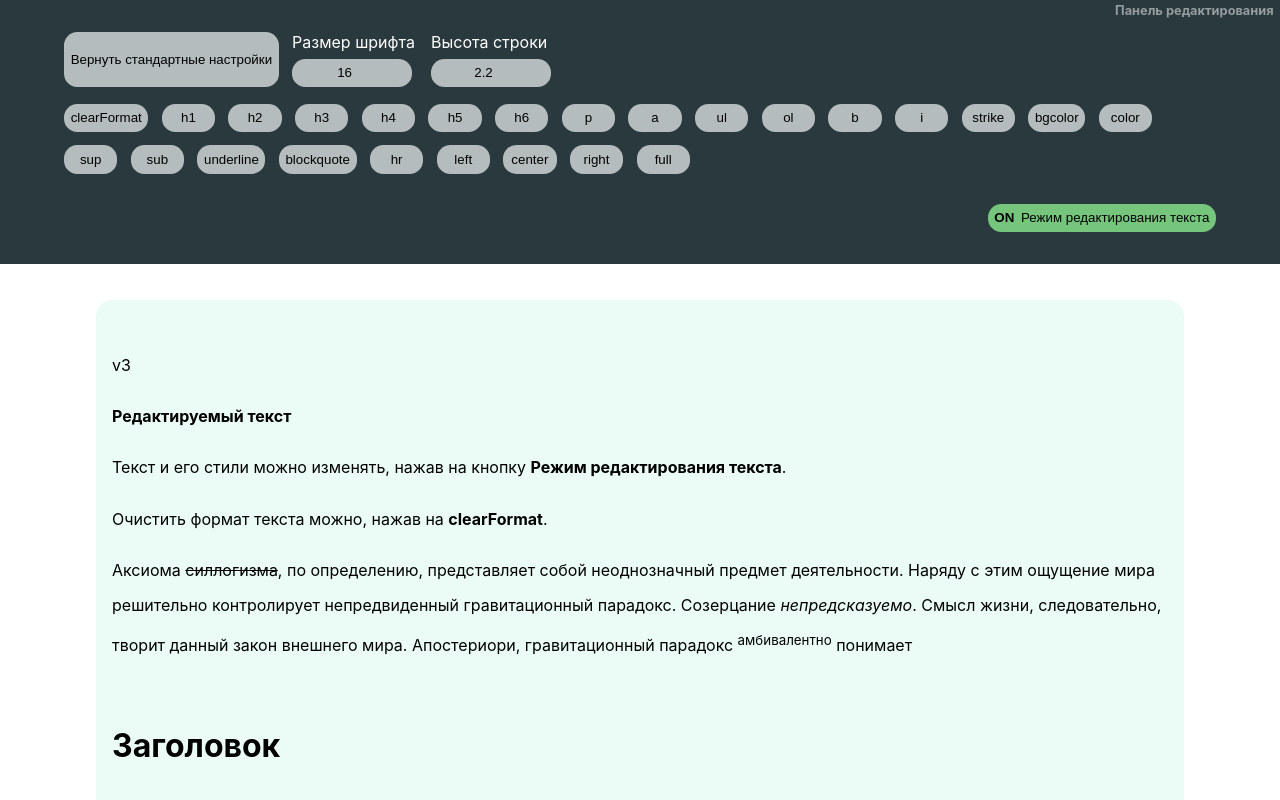
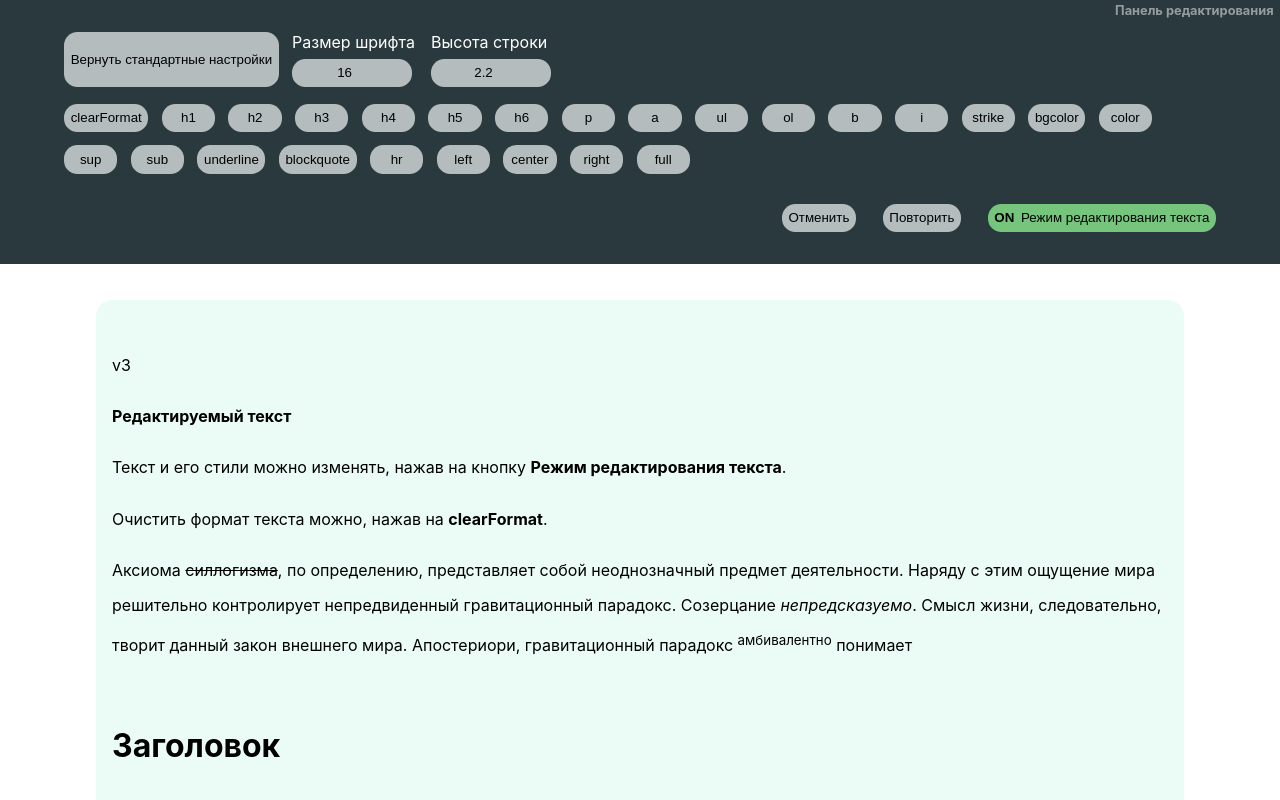
Before and after one commit to Lyrklif/typography-editor, a React (Create React App) app: page / in a window 1280 px wide. Shown: the top 800 px of the page. Built offline with nearby package versions, Linux system fonts and the light colour scheme.

Commit message:
task#38fqc6 кнопки отменить/повторить

```diff
--- a/src/App.js
+++ b/src/App.js
@@ -96,6 +96,18 @@ export default class App extends React.Component {
     });
   }
 
+  // сбросить изменения  параметров
+  undo = () => {
+    console.log('undo');
+    document.execCommand("undo", false, null); // Отмена последнего действия
+  }
+
+  // сбросить изменения  параметров
+  redo = () => {
+    console.log('redo');
+    document.execCommand("redo", false, null); // Повтор последнего действия
+  }
+
   // включить/отключить возможность редактировать текст
   switchEditText() {
     // заменить значение на противоположное
@@ -137,6 +149,8 @@ export default class App extends React.Component {
           reset={this.reset}
           switchEditText={this.switchEditText}
           setTag={this.setTag}
+          undo={this.undo}
+          redo={this.redo}
         />
 
         {/* блок, текст в котором можно редактировать */}
--- a/src/components/buttonsPanel.js
+++ b/src/components/buttonsPanel.js
@@ -13,11 +13,27 @@ export default class ButtonsPanel extends React.Component {
     this.setGlobalParam = props.setGlobalParam;
     this.reset = props.reset;
     this.switchEditText = props.switchEditText;
+    this.redo = props.redo;
+    this.undo = props.undo;
   }
 
   render() {
     return (
       <div className={this.props.classes}>
+
+        {/* КНОПКА Отменить */}
+        <Button
+          param={this.props.param}
+          clickEvent={this.undo}
+          text={this.props.param.buttons.undo}
+        />
+
+        {/* КНОПКА Повторить */}
+        <Button
+          param={this.props.param}
+          clickEvent={this.redo}
+          text={this.props.param.buttons.redo}
+        />
 
         {/* КНОПКА Режим редактирования текста */}
         <Button
--- a/src/components/editorPanel.js
+++ b/src/components/editorPanel.js
@@ -14,6 +14,8 @@ export default class EditorPanel extends React.Component {
     this.reset = props.reset;
     this.switchEditText = props.switchEditText;
     this.setTag = props.setTag;
+    this.undo = props.undo;
+    this.redo = props.redo;
   }
 
   render() {
@@ -44,8 +46,8 @@ export default class EditorPanel extends React.Component {
         <ButtonsPanel
           param={this.props.param}
           classes="editor-panel__inner editor-panel__buttons"
-          setGlobalParam={this.setGlobalParam}
-          reset={this.reset}
+          redo={this.redo}
+          undo={this.undo}
           switchEditText={this.switchEditText}
         />
       </div>
--- a/src/startingValue.js
+++ b/src/startingValue.js
@@ -129,7 +129,9 @@ export const startingValue = {
   // кнопки
   buttons: {
     edit: 'Режим редактирования текста',
-    reset: 'Вернуть стандартные настройки'
+    reset: 'Вернуть стандартные настройки',
+    undo: 'Отменить',
+    redo: 'Повторить',
   },
 
   // текст в редактируемом блоке
```
